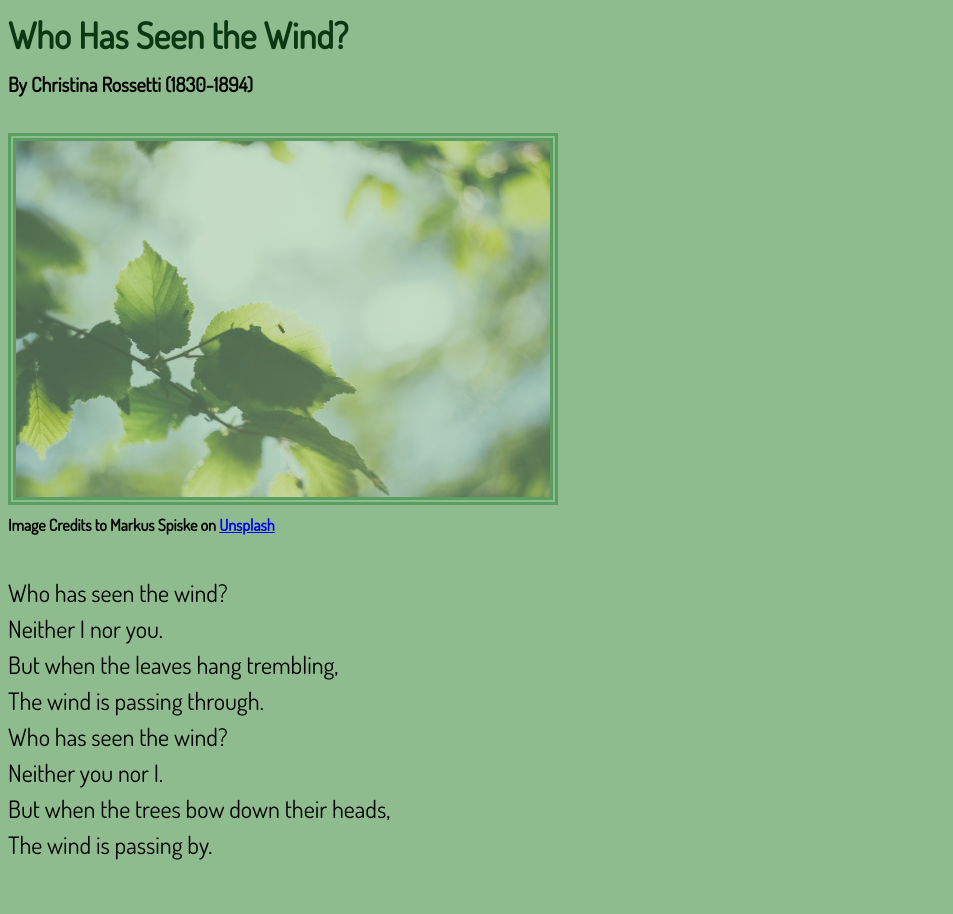
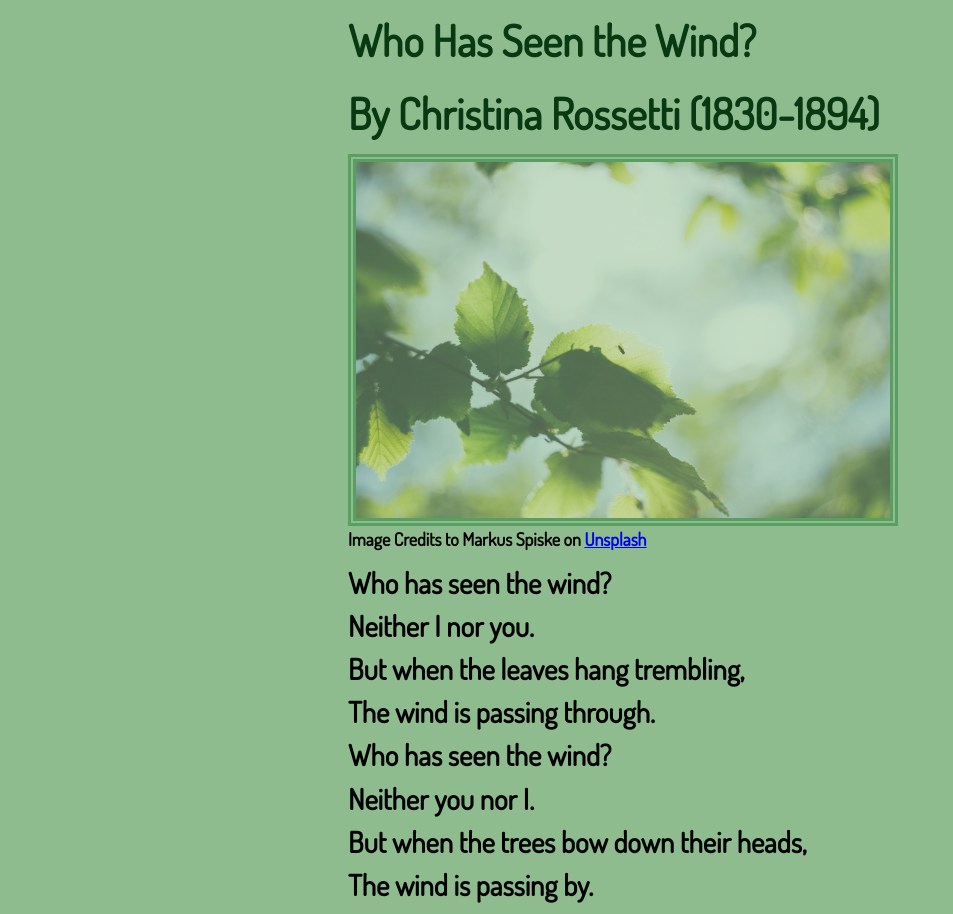
Before and after one commit to RVCC-IDMX/poem-page-payalazelaya-1, a plain HTML site: page index.html in a window 1280 px wide. Shown: the whole page, without its empty margins (0-953 px from the left). Before the commit the page ends 871 px from the top, so only its background shows below. Drawn offline with Linux system fonts and the light colour scheme.

Commit message:
Fixed errors with code

```diff
--- a/css/app.css
+++ b/css/app.css
@@ -77,18 +77,20 @@ select {
 /* Styling and Typography for Poem */
 
 h1,
-h3,
-h4 {
+h2 {
   color: #093912;
 }
 
 body {
-  font-size: clamp(1.5rem, 0.5rem + 0.5vw, 1rem);
+  font-size: 1.5rem;
+  font-size: clamp(1.5rem, 1.4rem + 0.5vw, 2rem);
+  font-weight: bold;
   width: min(90vw, 600px);
   padding: max(0.5vh, 0.5rem);
   font-family: 'Dosis';
   color: black;
   background-color: darkseagreen;
+  margin-inline: auto;
 }
 
 img {
@@ -107,6 +109,10 @@ img {
   transition: 1s ease;
 }
 
+.flow figcaption {
+  font-size: large;
+}
+
 :root {
   --flow-space: 0.5rem;
 }
--- a/index.html
+++ b/index.html
@@ -10,25 +10,27 @@
     <meta http-equiv="X-UA-Compatible" content="IE=edge" />
     <meta name="viewport" content="width=device-width, initial-scale=1.0" />
     <title>A Poem</title>
-    <link rel="stylesheet" href="/css/app.css" />
+    <link rel="stylesheet" href="css/app.css" />
   </head>
   <body>
     <main>
       <article class="flow">
         <h1>Who Has Seen the Wind?</h1>
-        <h5>By Christina Rossetti (1830-1894)</h5>
+        <h2>By Christina Rossetti (1830-1894)</h2>
         <div class="fadein">
+          <figure>
             <img
-            src="/pics/leaves.jpg"
+              src="pics/leaves.jpg"
               alt="-Leaves from a branch glistening in the sunlight"
               width="550"
               height="250"
             />
-        </div>
-        <h6>
+            <figcaption>
               Image Credits to Markus Spiske on
               <a href="https://unsplash.com/photos/QHQYCrSriPA">Unsplash</a>
-        </h6>
+            </figcaption>
+          </figure>
+        </div>
         <p>
           Who has seen the wind?<br />
           Neither I nor you. <br />
```
Lines whose indentation alone changed are shown as unchanged.
